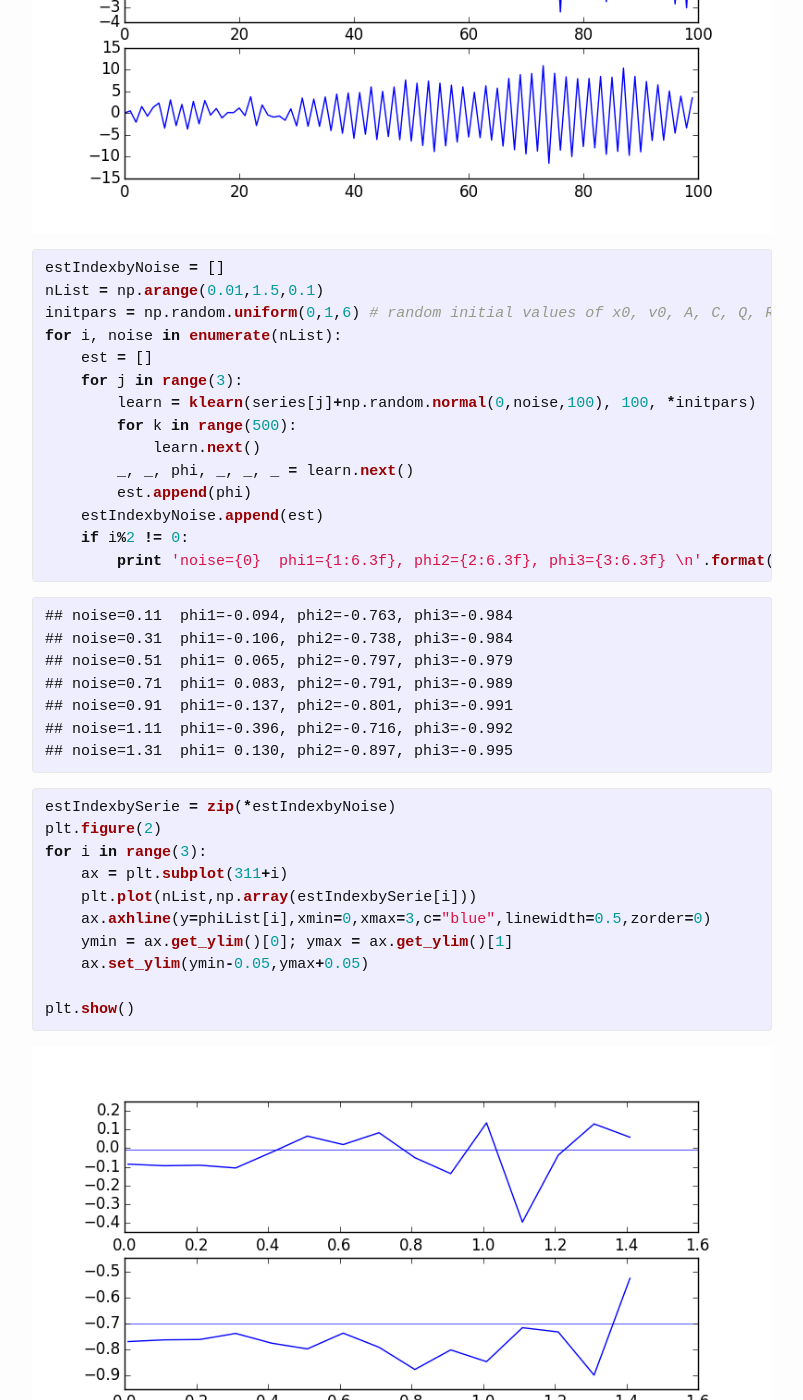
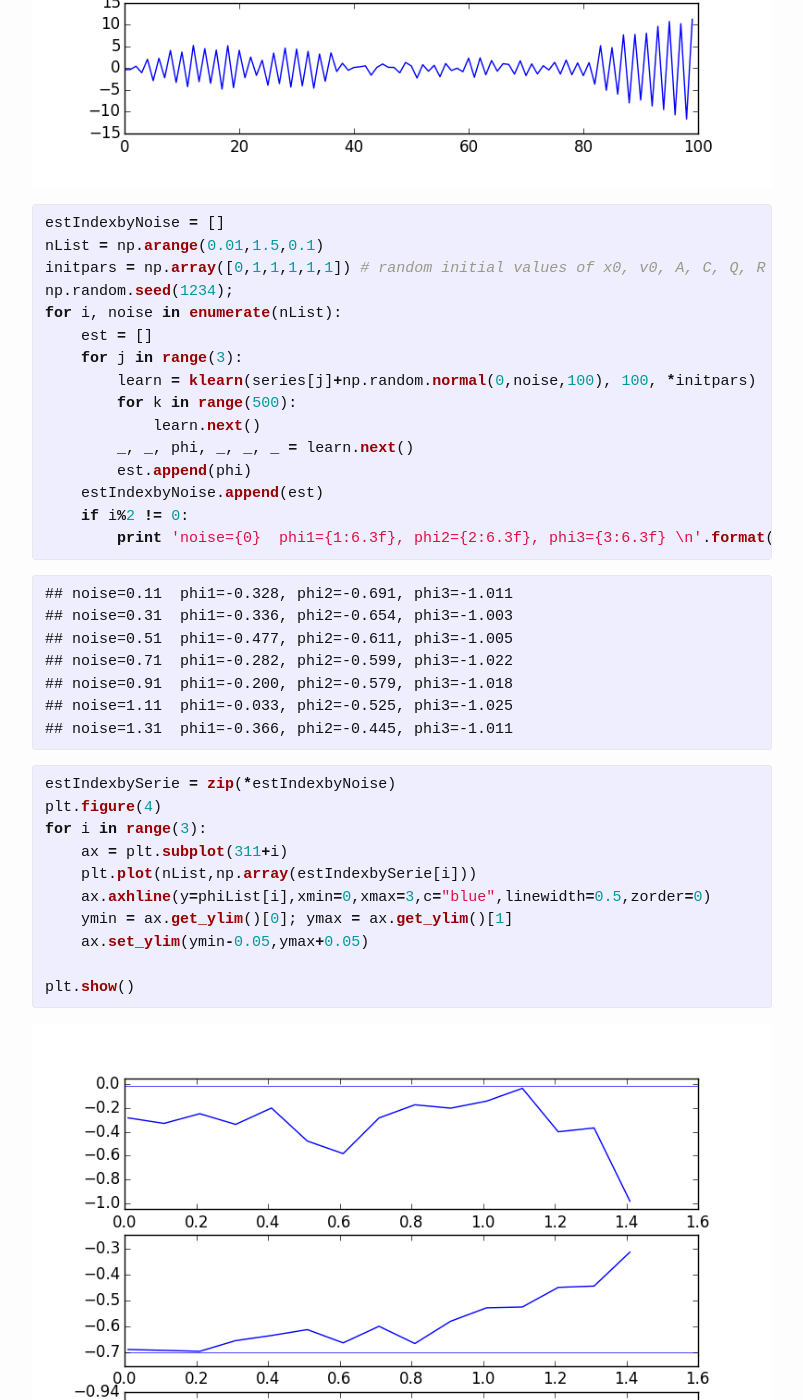
Before and after one commit to chanprk/demon, a Jekyll site: the page built from _posts/2015-08-25-KF.md, in a window 1280 px wide and 1400 px high, scrolled down 3938 px. Shown: the whole window, without its empty margins (238-1041 px from the left). Built offline with Jekyll 4.4.1, drawn with Linux system fonts in a browser that asks for light colours; some of the changed text lies outside the part shown.

Commit message:
Error correction

```diff
--- a/_posts/2015-08-25-KF.md
+++ b/_posts/2015-08-25-KF.md
@@ -14,6 +14,7 @@ output:
 
 
 {% highlight python %}
+import numpy as np;
 def kfilter(y, num, x0, v0, A, C, Q, R):
     x_f = np.zeros(num); v_f = np.zeros(num);
     x_p = np.zeros(num); v_p = np.zeros(num);
@@ -119,13 +119,11 @@ def kslearn(y, num, x0, v0, A, C, Q, R):
 
 
 {% highlight python %}
-import numpy as np
-import matplotlib.pyplot as plt
 from statsmodels.tsa.arima_process import arma_generate_sample, ArmaProcess
-plt.figure(1)
+plt.figure(3)
 series = [];
 phiList = [-0.01,-0.7,-0.99]
-np.random.seed(2015);
+np.random.seed(1234);
 for i, phi in enumerate(phiList):
     arparams = np.array([1, -phi])
     maparams = np.array([1])
@@ -142,7 +140,8 @@ plt.show()
 {% highlight python %}
 estIndexbyNoise = []
 nList = np.arange(0.01,1.5,0.1)
-initpars = np.random.uniform(0,1,6) # random initial values of x0, v0, A, C, Q, R
+initpars = np.array([0,1,1,1,1,1]) # random initial values of x0, v0, A, C, Q, R
+np.random.seed(1234);
 for i, noise in enumerate(nList):
     est = []
     for j in range(3):
@@ -158,19 +157,19 @@ for i, noise in enumerate(nList):
 
 
 {% highlight text %}
-## noise=0.11  phi1=-0.094, phi2=-0.763, phi3=-0.984
-## noise=0.31  phi1=-0.106, phi2=-0.738, phi3=-0.984
-## noise=0.51  phi1= 0.065, phi2=-0.797, phi3=-0.979
-## noise=0.71  phi1= 0.083, phi2=-0.791, phi3=-0.989
-## noise=0.91  phi1=-0.137, phi2=-0.801, phi3=-0.991
-## noise=1.11  phi1=-0.396, phi2=-0.716, phi3=-0.992
-## noise=1.31  phi1= 0.130, phi2=-0.897, phi3=-0.995
+## noise=0.11  phi1=-0.328, phi2=-0.691, phi3=-1.011
+## noise=0.31  phi1=-0.336, phi2=-0.654, phi3=-1.003
+## noise=0.51  phi1=-0.477, phi2=-0.611, phi3=-1.005
+## noise=0.71  phi1=-0.282, phi2=-0.599, phi3=-1.022
+## noise=0.91  phi1=-0.200, phi2=-0.579, phi3=-1.018
+## noise=1.11  phi1=-0.033, phi2=-0.525, phi3=-1.025
+## noise=1.31  phi1=-0.366, phi2=-0.445, phi3=-1.011
 {% endhighlight %}
 
 
 {% highlight python %}
 estIndexbySerie = zip(*estIndexbyNoise)
-plt.figure(2)
+plt.figure(4)
 for i in range(3):
     ax = plt.subplot(311+i)
     plt.plot(nList,np.array(estIndexbySerie[i]))
```
Also changed, not shown: other parts of _posts/2015-08-25-KF.md (+2 -3 lines), _source/2015-08-25-KF.Rmd (+11 -11 lines), _source/console.txt (+7 -7 lines), figure/ar1.png, figure/ar2.png, figure/locallev1.png, figure/locallev2.png, 8 other files.
